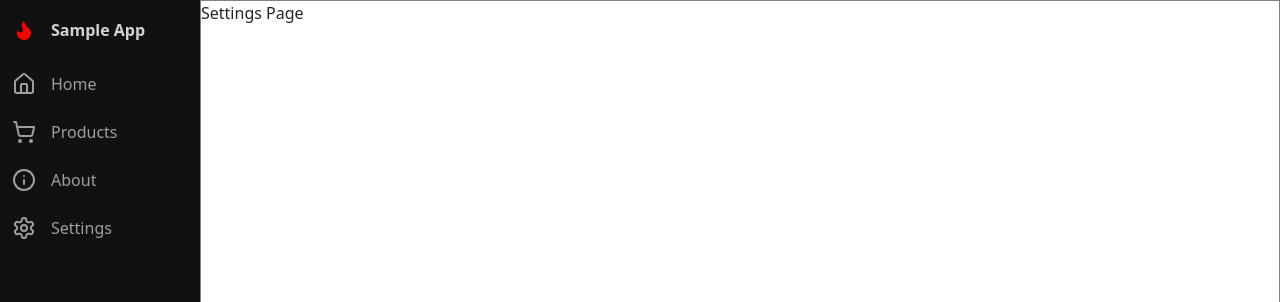
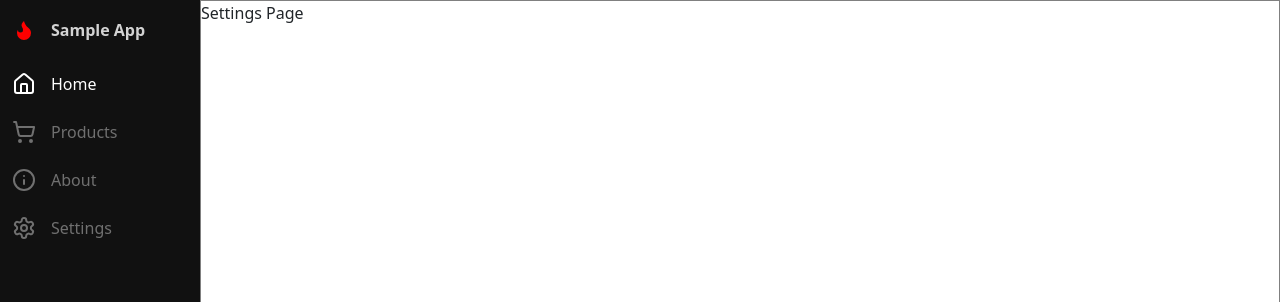
Before and after one commit to vincentkua/SideAndBottomMenuBar, a React (Vite) app: page /settings in a window 1280 px wide. Shown: the top 302 px of the page. Built offline with nearby package versions, Linux system fonts and the light colour scheme.

Commit message:
feat: added sample for selected tab effect

```diff
--- a/src/components/MenubarBottom.tsx
+++ b/src/components/MenubarBottom.tsx
@@ -19,19 +19,19 @@ const MenubarBottom = () => {
       <BottomMenuReserveDiv />
       <BottomMenuFixedDiv>
         <BottomMenuBarArea>
-          <BottomMenubarDivBox onClick={() => navigate("/")}>
+          <BottomMenubarDivBox onClick={() => navigate("/")} selected={true}>
             <HomeIcon size={24} />
             <p>Home</p>
           </BottomMenubarDivBox>
-          <BottomMenubarDivBox onClick={() => navigate("/products")}>
+          <BottomMenubarDivBox onClick={() => navigate("/products")} selected={false}>
             <ShoppingCartIcon size={24} />
             <p>Products</p>
           </BottomMenubarDivBox>
-          <BottomMenubarDivBox onClick={() => navigate("/about")}>
+          <BottomMenubarDivBox onClick={() => navigate("/about")} selected={false}>
             <InfoIcon size={24} />
             <p>About</p>
           </BottomMenubarDivBox>
-          <BottomMenubarDivBox onClick={() => navigate("/settings")}>
+          <BottomMenubarDivBox onClick={() => navigate("/settings")} selected={false}>
             <SettingsIcon size={24} />
             <p>Settings</p>
           </BottomMenubarDivBox>
--- a/src/components/MenubarSide.tsx
+++ b/src/components/MenubarSide.tsx
@@ -27,19 +27,19 @@ const MenubarSide = () => {
           />
           <p>Sample App</p>
         </SideMenuLogo>
-        <SideMenubarDivBox onClick={() => navigate("/")}>
+        <SideMenubarDivBox onClick={() => navigate("/")} selected={true}>
           <HomeIcon size={24} style={{ marginRight: "15px" }} />
           <p>Home</p>
         </SideMenubarDivBox>
-        <SideMenubarDivBox onClick={() => navigate("/products")}>
+        <SideMenubarDivBox onClick={() => navigate("/products")} selected={false}>
           <ShoppingCartIcon size={24} style={{ marginRight: "15px" }} />
           <p>Products</p>
         </SideMenubarDivBox>
-        <SideMenubarDivBox onClick={() => navigate("/about")}>
+        <SideMenubarDivBox onClick={() => navigate("/about")} selected={false}>
           <InfoIcon size={24} style={{ marginRight: "15px" }} />
           <p>About</p>
         </SideMenubarDivBox>
-        <SideMenubarDivBox onClick={() => navigate("/settings")}>
+        <SideMenubarDivBox onClick={() => navigate("/settings")} selected={false}>
           <SettingsIcon size={24} style={{ marginRight: "15px" }} />
           <p>Settings</p>
         </SideMenubarDivBox>
--- a/src/components/styled.component.tsx
+++ b/src/components/styled.component.tsx
@@ -18,13 +18,13 @@ export const SideMenuLogo = styled.div`
   }
 `;
 
-export const SideMenubarDivBox = styled.div`
+export const SideMenubarDivBox = styled.div<{ selected: boolean }>`
   display: flex;
   align-items: center;
   height: 48px;
   cursor: pointer;
   padding: 12px;
-  color: #9e9e9e;
+  color: ${({ selected }) => (selected ? "#ffffff" : "#707070")};
 
   > p {
     margin: 0;
@@ -63,14 +63,14 @@ export const BottomMenuBarArea = styled.div`
   justify-content: space-around;
 `;
 
-export const BottomMenubarDivBox = styled.div`
+export const BottomMenubarDivBox = styled.div<{ selected: boolean }>`
   display: flex;
   flex-direction: column;
   align-items: center;
   height: 100%;
   cursor: pointer;
   padding: 12px;
-  color: #9e9e9e;
+  color: ${({ selected }) => (selected ? "#ffffff" : "#707070")};
   font-size: 10px;
 
   &:hover {
```
